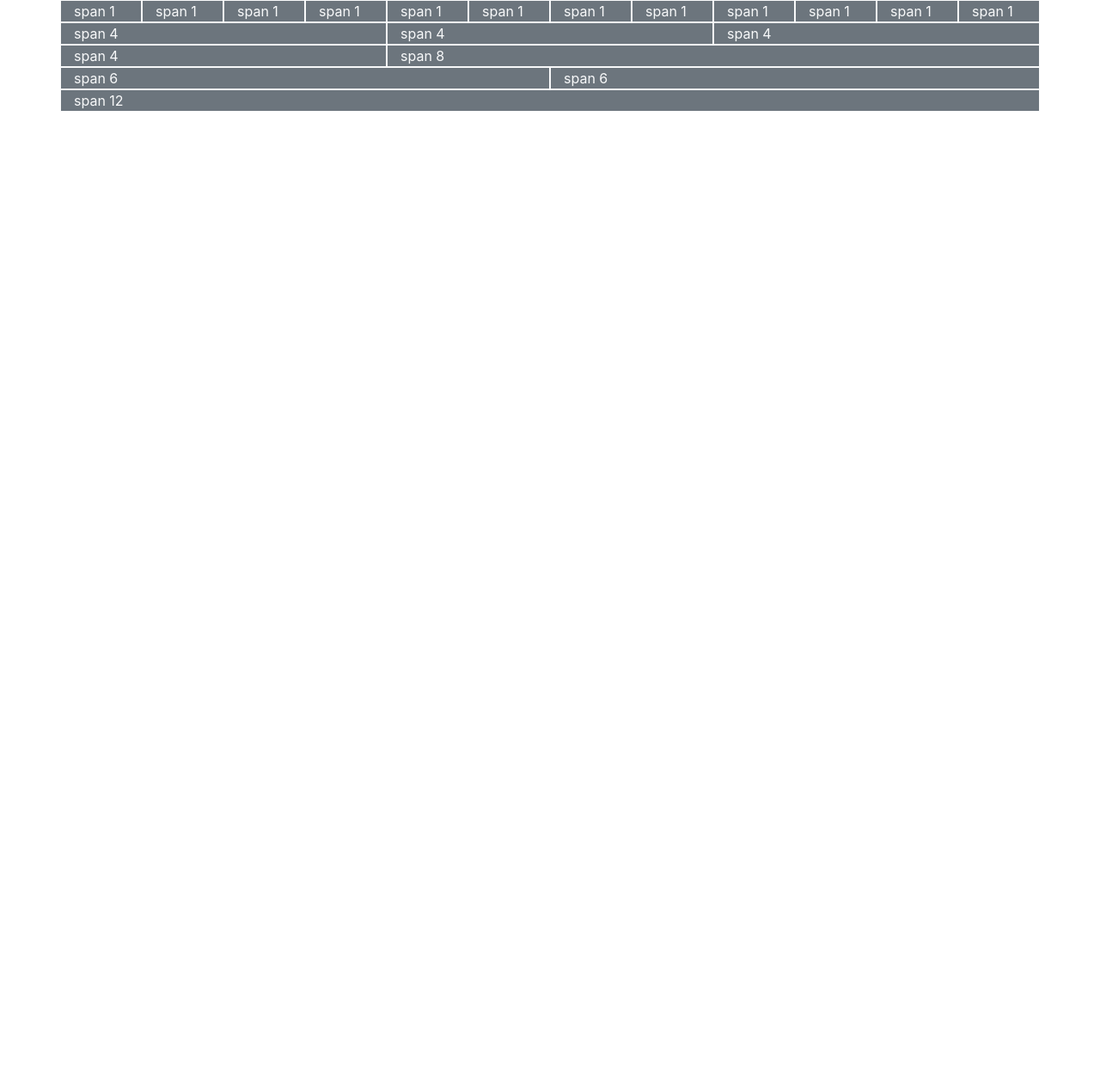
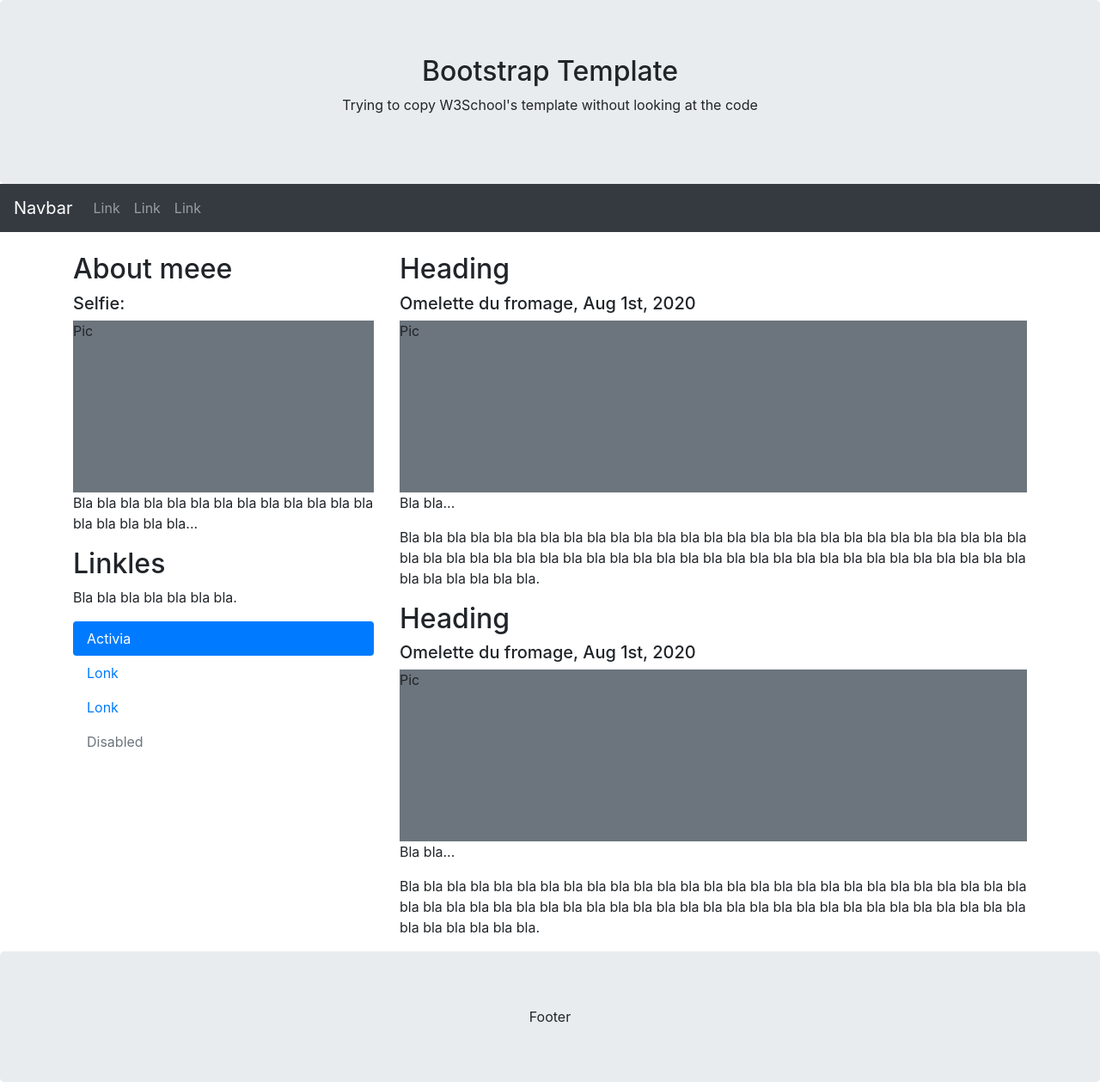
Before and after one commit to Rapha-Y/My_Bootstrap_Studies, a plain HTML site: page index.html in a window 1280 px wide. Shown: the whole page at 86% size. Before the commit the page ends 800 px from the top, so only its background shows below. Drawn offline with nearby package versions, Linux system fonts and the light colour scheme.

Commit message:
added basic template example

```diff
--- a/index.html
+++ b/index.html
@@ -13,39 +13,93 @@
         <script src="https://maxcdn.bootstrapcdn.com/bootstrap/4.5.0/js/bootstrap.min.js"></script>
     </head>
     <body>
-        <div class="container">
+        <div class="jumbotron text-center m-0">
+            <div class="container">
+                <h2>Bootstrap Template</h2>
+                <p>Trying to copy W3School's template without looking at the code</p>
+            </div>
+        </div>
+        <nav class="navbar navbar-expand-sm bg-dark navbar-dark">
+            <a href="#" class="navbar-brand">Navbar</a>
+
+            <button
+                class="navbar-toggler"
+                type="button"
+                data-toggle="collapse"
+                data-target="#collapsibleNavbar"
+            >
+                <span class="navbar-toggler-icon"></span>
+            </button>
+
+            <div class="collapse navbar-collapse" id="collapsibleNavbar">
+                <ul class="navbar-nav">
+                    <li class="nav-item">
+                        <a href="#" class="nav-link">Link</a>
+                    </li>
+                    <li class="nav-item">
+                        <a href="#" class="nav-link">Link</a>
+                    </li>
+                    <li class="nav-item">
+                        <a href="#" class="nav-link">Link</a>
+                    </li>
+                </ul>
+            </div>
+        </nav>
+
+        <div class="container pt-4">
             <div class="row">
-                <div class="col-lg-1 bg-secondary text-light border border-light">span 1</div>
-                <div class="col-lg-1 bg-secondary text-light border border-light">span 1</div>
-                <div class="col-lg-1 bg-secondary text-light border border-light">span 1</div>
-                <div class="col-lg-1 bg-secondary text-light border border-light">span 1</div>
+                <div class="col-sm-4">
+                    <h2>About meee</h2>
+                    <h5>Selfie:</h5>
+                    <div class="bg-secondary" style="height: 200px;">Pic</div>
+                    <p>Bla bla bla bla bla bla bla bla bla bla bla bla bla bla bla bla bla bla...</p>
 
-                <div class="col-lg-1 bg-secondary text-light border border-light">span 1</div>
-                <div class="col-lg-1 bg-secondary text-light border border-light">span 1</div>
-                <div class="col-lg-1 bg-secondary text-light border border-light">span 1</div>
-                <div class="col-lg-1 bg-secondary text-light border border-light">span 1</div>
+                    <h2>Linkles</h2>
+                    <p>Bla bla bla bla bla bla bla.</p>
+                    <ul class="nav nav-pills flex-column">
+                        <li class="nav-item">
+                            <a href="#" class="nav-link active">Activia</a>
+                            <a href="#" class="nav-link">Lonk</a>
+                            <a href="#" class="nav-link">Lonk</a>
+                            <a href="#" class="nav-link disabled">Disabled</a>
+                        </li>
+                    </ul>
 
-                <div class="col-lg-1 bg-secondary text-light border border-light">span 1</div>
-                <div class="col-lg-1 bg-secondary text-light border border-light">span 1</div>
-                <div class="col-lg-1 bg-secondary text-light border border-light">span 1</div>
-                <div class="col-lg-1 bg-secondary text-light border border-light">span 1</div>
+                    <hr class="d-sm-none">
+                </div>
+
+                <div class="col-sm-8">
+                    <h2>Heading</h2>
+                    <h5>Omelette du fromage, Aug 1st, 2020</h5>
+                    <div class="bg-secondary" style="height: 200px;">Pic</div>
+                    <p>Bla bla...</p>
+
+                    <p>
+                        Bla bla bla bla bla bla bla bla bla bla bla bla bla bla bla bla bla bla
+                        bla bla bla bla bla bla bla bla bla bla bla bla bla bla bla bla bla bla
+                        bla bla bla bla bla bla bla bla bla bla bla bla bla bla bla bla bla bla
+                        bla bla bla bla bla bla.
+                    </p>
+
+                    <h2>Heading</h2>
+                    <h5>Omelette du fromage, Aug 1st, 2020</h5>
+                    <div class="bg-secondary" style="height: 200px;">Pic</div>
+                    <p>Bla bla...</p>
+
+                    <p>
+                        Bla bla bla bla bla bla bla bla bla bla bla bla bla bla bla bla bla bla
+                        bla bla bla bla bla bla bla bla bla bla bla bla bla bla bla bla bla bla
+                        bla bla bla bla bla bla bla bla bla bla bla bla bla bla bla bla bla bla
+                        bla bla bla bla bla bla.
+                    </p>
+                </div>
             </div>
-            <div class="row">
-                <div class="col-4 bg-secondary text-light border border-light">span 4</div>
-                <div class="col-4 bg-secondary text-light border border-light">span 4</div>
-                <div class="col-4 bg-secondary text-light border border-light">span 4</div>
-            </div>
-            <div class="row">
-                <div class="col-4 bg-secondary text-light border border-light">span 4</div>
-                <div class="col-8 bg-secondary text-light border border-light">span 8</div>
-            </div>
-            <div class="row">
-                <div class="col-6 bg-secondary text-light border border-light">span 6</div>
-                <div class="col-6 bg-secondary text-light border border-light">span 6</div>
-            </div>
-            <div class="row">
-                <div class="col-12 bg-secondary text-light border border-light">span 12</div>
-            </div>
+        </div>
+
+        <div class="jumbotron text-center m-0">
+            <footer class="footer">
+                Footer
+            </footer>
         </div>
     </body>
 </html>
```
